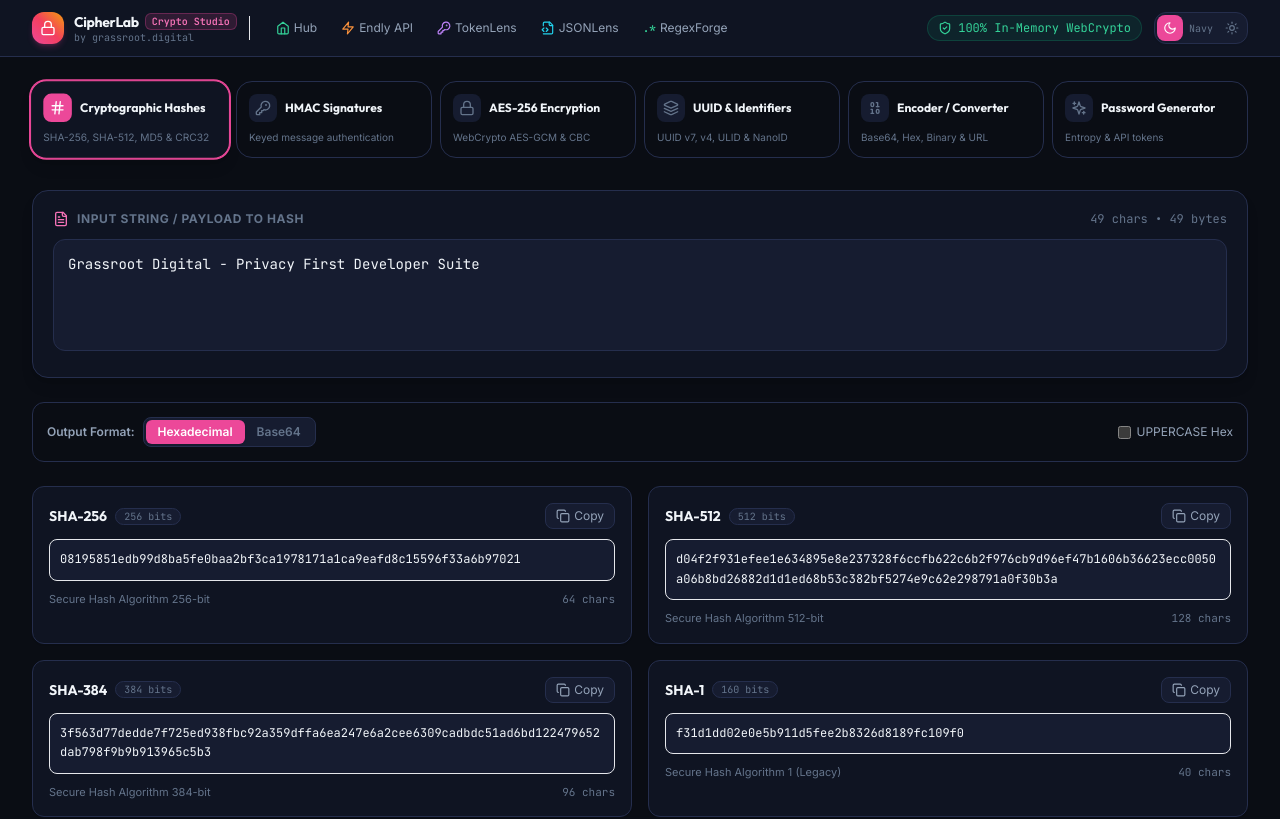
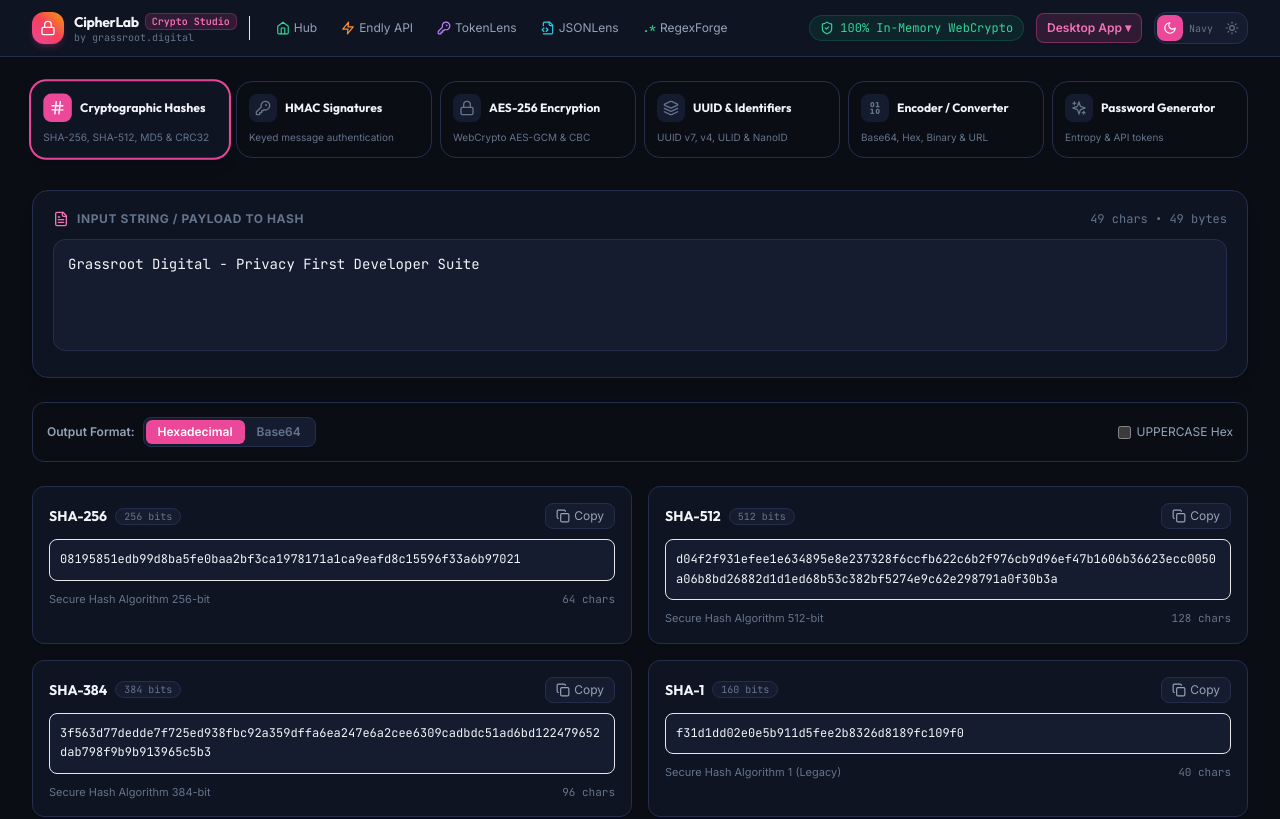
Before and after one commit to rjnarwal/cipherlab, a React (Vite) app: page / in a window 1280 px wide. Shown: the top 819 px of the page. Built offline with nearby package versions, Linux system fonts and the light colour scheme.

Commit message:
feat(nav): add desktop app download button

```diff
--- a/src/components/Navbar.tsx
+++ b/src/components/Navbar.tsx
@@ -102,6 +102,18 @@
             <span>100% In-Memory WebCrypto</span>
           </div>
 
+          {/* Desktop App Download */}
+          <a
+            href="https://github.com/rjnarwal/cipherlab/releases"
+            target="_blank"
+            rel="noopener noreferrer"
+            className="px-2.5 py-1.5 rounded-lg bg-pink-500/15 hover:bg-pink-500/25 border border-pink-500/40 text-xs text-pink-400 font-semibold flex items-center space-x-1.5 transition-all shadow-sm"
+            title="Download CipherLab Native Desktop App (Mac / Windows / Linux)"
+          >
+            <span className="hidden sm:inline">Desktop App ▾</span>
+            <span className="sm:hidden">App ▾</span>
+          </a>
+
           {/* Theme Switcher */}
           <div className="flex items-center bg-background-tertiary border border-border rounded-xl p-0.5 shadow-sm">
             <button
```
